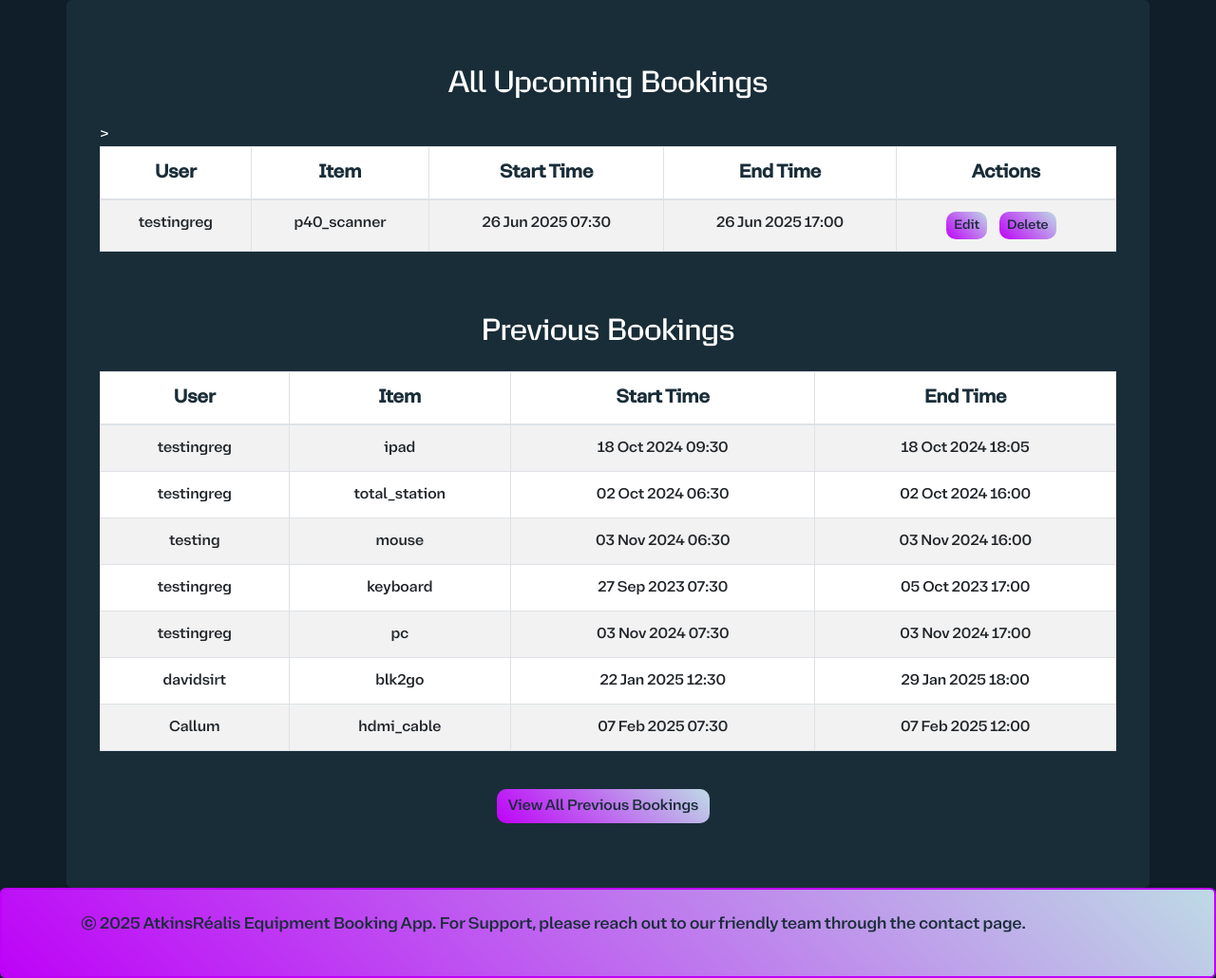
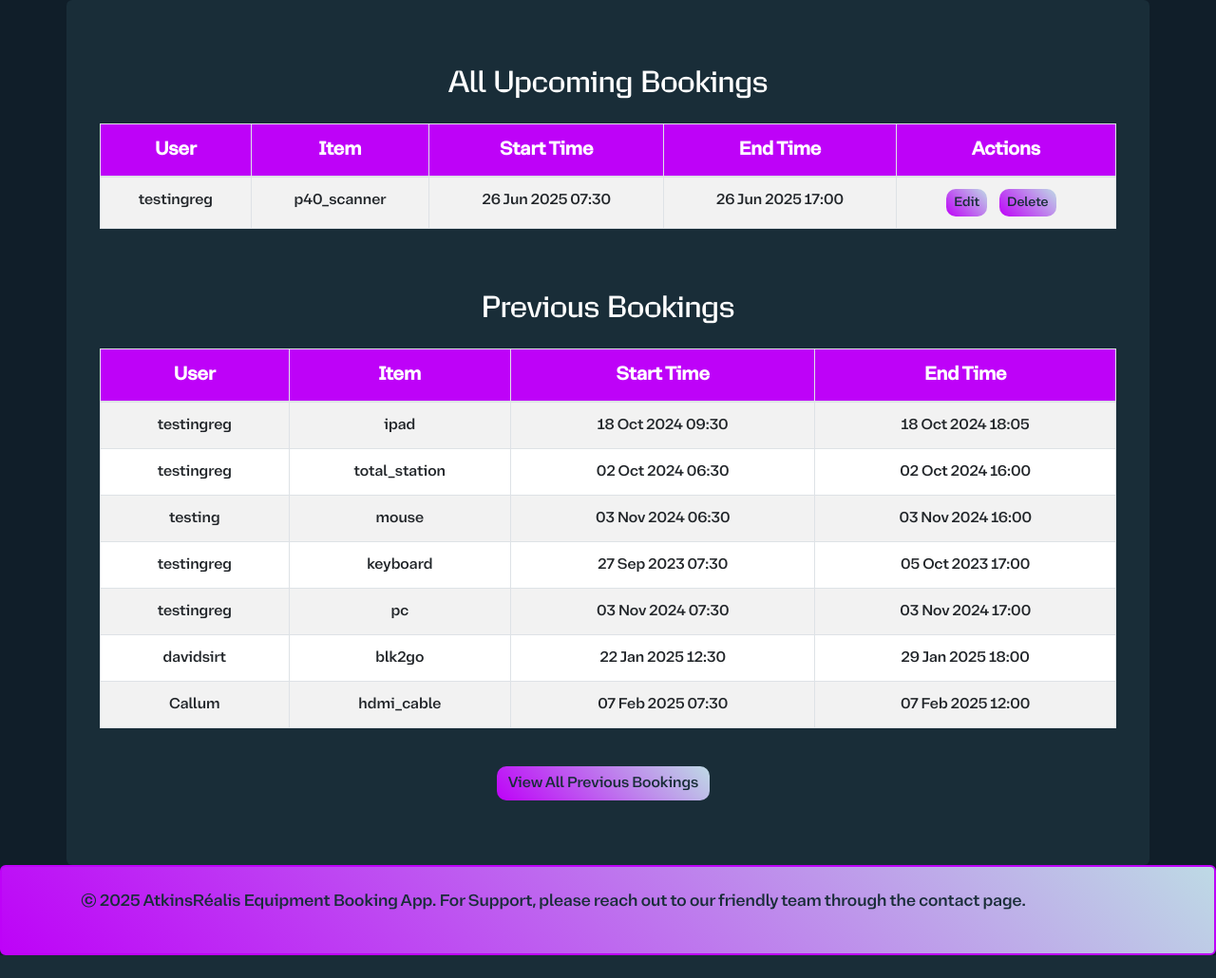
Before and after one commit to CurtisHai/equipment-booking-app, a Django app: page /bookings/ in a window 1280 px wide. Shown: the part 162-1192 px from the top of the page at 95% size. After the commit the page ends 1168 px from the top, so only its background shows below. Run offline with Django 5.2, Linux system fonts and the light colour scheme; a user stored in the database is signed in; data comes from the database, SQL or seed files in the repository; some libraries are stand-ins or nearby versions.

Commit message:
Fix booking tables styling and remove stray character

```diff
--- a/equipment_booking_app/bookings/templates/bookings/booking_list.html
+++ b/equipment_booking_app/bookings/templates/bookings/booking_list.html
@@ -13,8 +13,8 @@
 
     <!-- Responsive table for displaying upcoming bookings -->
     <div class="table-responsive">
-        <table class="table table-striped table-bordered table-hover" style="background-color: #ffffff;">
-            <thead style="background-color: #ffffff; color: #192d38; font-size: 1.25rem;">
+        <table class="table table-striped table-bordered table-hover w-100" style="background-color: #ffffff; width: 100%;">
+            <thead style="background-color: #BE02F8; color: #ffffff; font-size: 1.25rem; text-align: center;">
                 <tr class="text-center">
                     {% if is_superuser %}
                         <th>User</th>
@@ -33,7 +33,7 @@
                     {% endif %}
                     <td>{{ booking.equipment.name }}</td>
                     <td>{{ booking.start_time|date:"d M Y H:i" }}</td>
-                    <td>{{ booking.end_time|date:"d M Y H:i" }}</td> >
+                    <td>{{ booking.end_time|date:"d M Y H:i" }}</td>
                     <td>
                         <!-- Allow superusers to edit any booking, and regular users to edit only future bookings -->
                         {% if is_superuser %}
@@ -71,8 +71,8 @@
     {% if previous_bookings %}
     <h2 class="text-center mb-4 mt-5">Previous Bookings</h2>
     <div class="table-responsive">
-        <table class="table table-striped table-bordered table-hover" style="background-color: #ffffff;">
-            <thead style="background-color: #ffffff; color: #192d38; font-size: 1.25rem;"> <!-- Table header for previous bookings -->
+        <table class="table table-striped table-bordered table-hover w-100" style="background-color: #ffffff; width: 100%;">
+            <thead style="background-color: #BE02F8; color: #ffffff; font-size: 1.25rem; text-align: center;"> <!-- Table header for previous bookings -->
                 <tr class="text-center">
                     {% if is_superuser %}
                         <th>User</th> <!-- Display user for superusers -->
--- a/equipment_booking_app/bookings/templates/bookings/previous_bookings.html
+++ b/equipment_booking_app/bookings/templates/bookings/previous_bookings.html
@@ -5,8 +5,8 @@
     <h2 class="text-center mb-4">Your Previous Bookings</h2>
 
     <div class="table-responsive">
-        <table class="table table-striped table-bordered table-hover" style="background-color: #ffffff;">
-            <thead style="background-color: #ffffff; color: #192d38; font-size: 1.25rem;">
+        <table class="table table-striped table-bordered table-hover w-100" style="background-color: #ffffff; width: 100%;">
+            <thead style="background-color: #BE02F8; color: #ffffff; font-size: 1.25rem; text-align: center;">
                 <!-- Table headers for user, item, start time, and end time -->
                 <tr class="text-center">
                     <th>User</th>
```
